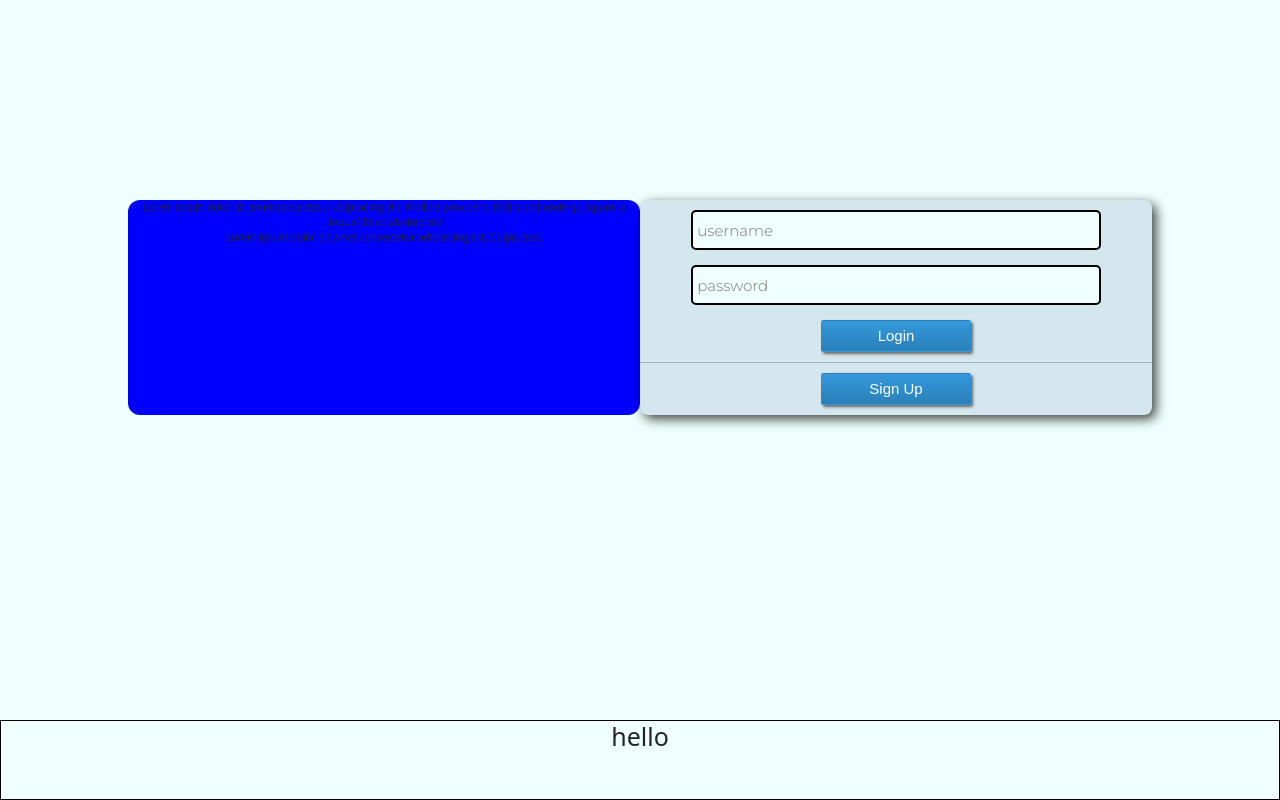
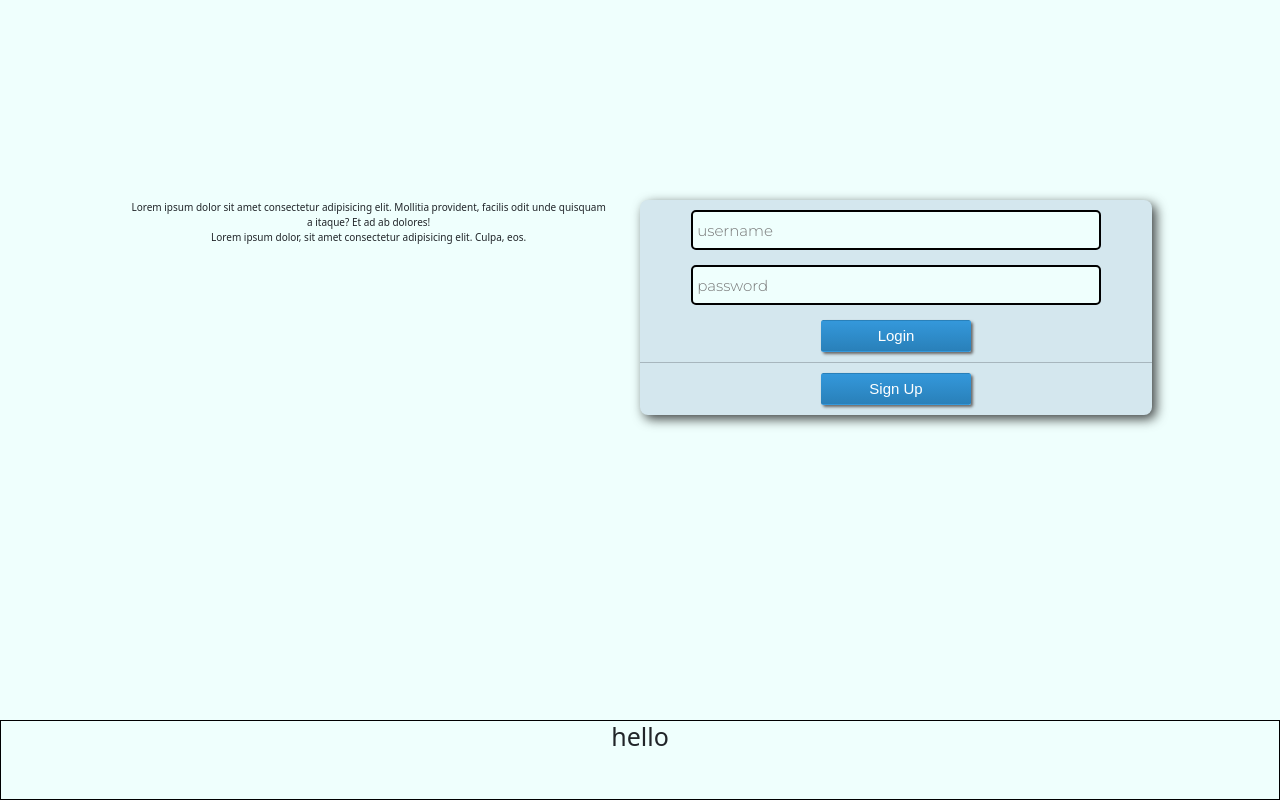
Before and after one commit to ShubhAgarwal-dev/DevHack3.0, a Flask app: page / in a window 1280 px wide. Run offline with Flask 2, Linux system fonts and the light colour scheme; some libraries are stand-ins or nearby versions.

Commit message:
did some minor styling

```diff
--- a/static/css/style.css
+++ b/static/css/style.css
@@ -157,7 +157,7 @@ main{
 }
 
 .dsc{
-    background-color: blue;
+    /* background-color: blue; */
     border-color: transparent;
     border-radius: 1.2rem;
 }
--- a/templates/homepage.html
+++ b/templates/homepage.html
@@ -11,7 +11,7 @@
 
 <body>
   <div class="topmargin">
-    <img src="../static/asset/logo.png" alt="" class="logoimg">
+    <img src="../static/asset/logo.png" class="logoimg" style="  height: 96px;  width: 300px;">
   </div>
 
   <div class="navbar">
--- a/templates/index.html
+++ b/templates/index.html
@@ -23,19 +23,19 @@
         <div class="section">
             <div class="container">
                 <div class="row">
-                    <div class="col-lg-6 col-md-6 col-sm-12 col-xs-12 dsc width">Lorem ipsum dolor sit amet consectetur
+                    <div class="col-lg-6 col-md-6 col-sm-12 col-xs-12 dsc width" style="padding: 0 3% 0 0;">Lorem ipsum dolor sit amet consectetur
                         adipisicing elit. Mollitia provident, facilis odit unde quisquam a itaque? Et ad ab dolores!
                         <br> Lorem ipsum dolor, sit amet consectetur adipisicing
                         elit. Culpa, eos.
                     </div>
                     <div class="col-lg-6 col-md-6 col-sm-12 col-xs-12 form width">
                         <form action="">
-                            <div class="username ln">
+                            <div class="username ln" id="username">
                                 <input type="text" placeholder="username" required>
                             </div>
 
                             <br>
-                            <div class="password ln">
+                            <div class="password ln" id="password">
                                 <input type="password" placeholder="password" required>
                             </div>
                             <br>
@@ -70,9 +70,9 @@
                     <input type="password" placeholder="Password" style="margin-left: 7px;">
                     <hr>
                 </form>
-            </div>
-            <div class="new-acc">
-                <button class="new-account btn btn4">Create new account</button>
+                <div class="new-acc">
+                    <button class="new-account btn btn4">Create new account</button>
+                </div>
             </div>
         </div>
         <footer class="footer">
```
Also changed, not shown: static/css/homestyle.css (+2 -7 lines), static/asset/logo.svg (added).
